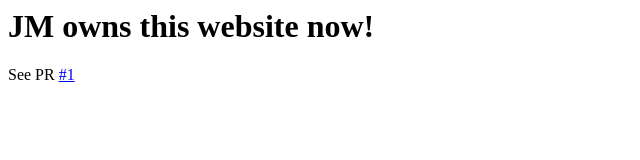
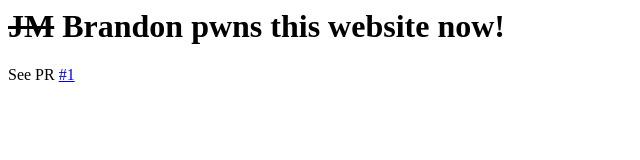
Before and after one commit to badzone/badzone.github.io, a plain HTML site: page index.html in a window 1280 px wide. Shown: the whole page, without its empty margins (0-640 px from the left). Drawn offline with Linux system fonts and the light colour scheme.

Commit message:
Changess

```diff
--- a/index.html
+++ b/index.html
@@ -1,2 +1,2 @@
-<h1>JM owns this website now!</h1>
+<h1><strike>JM</strike> Brandon pwns this website now!</h1>
 <p>See PR <a href="https://github.com/badzone/badzone.github.io/pull/1">#1</a></p>
```
